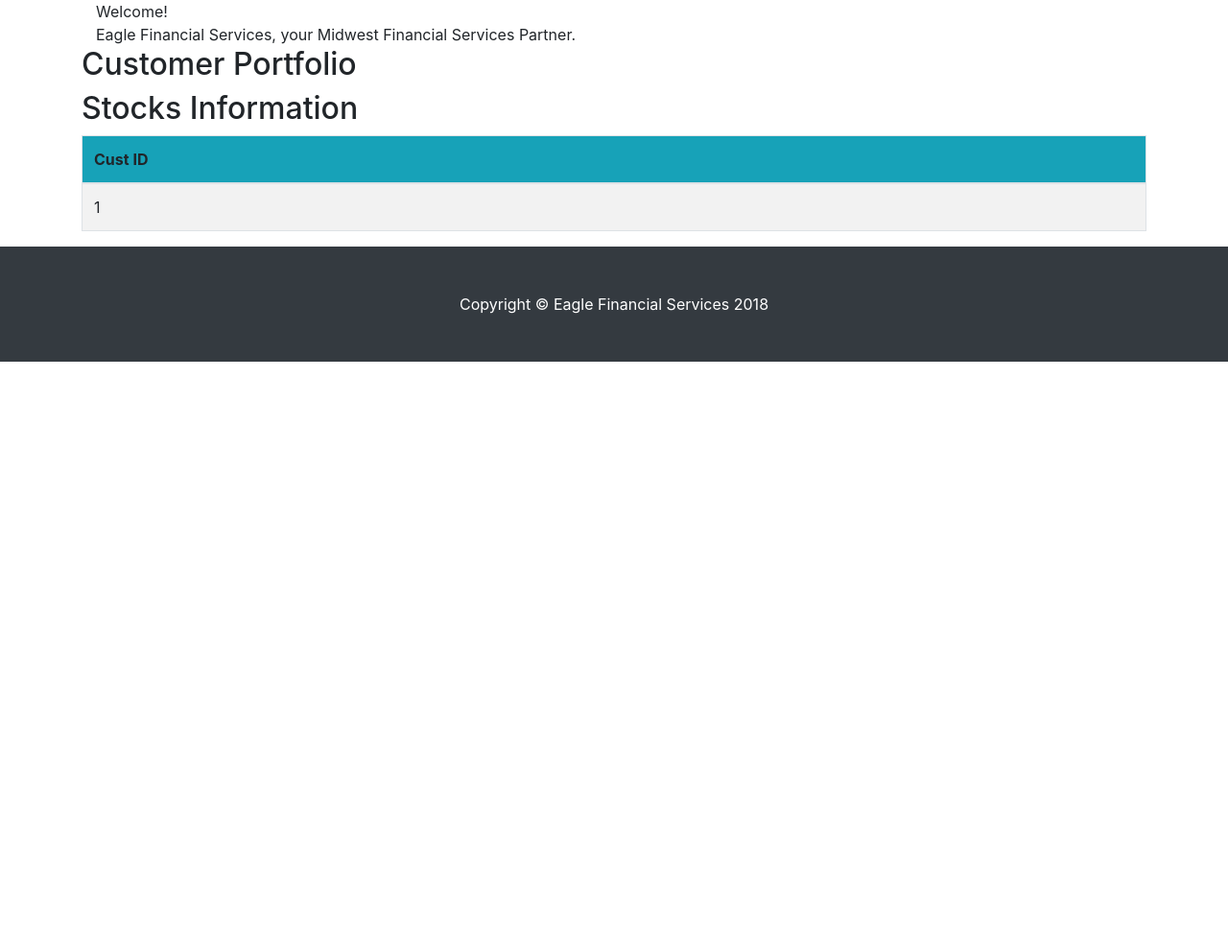
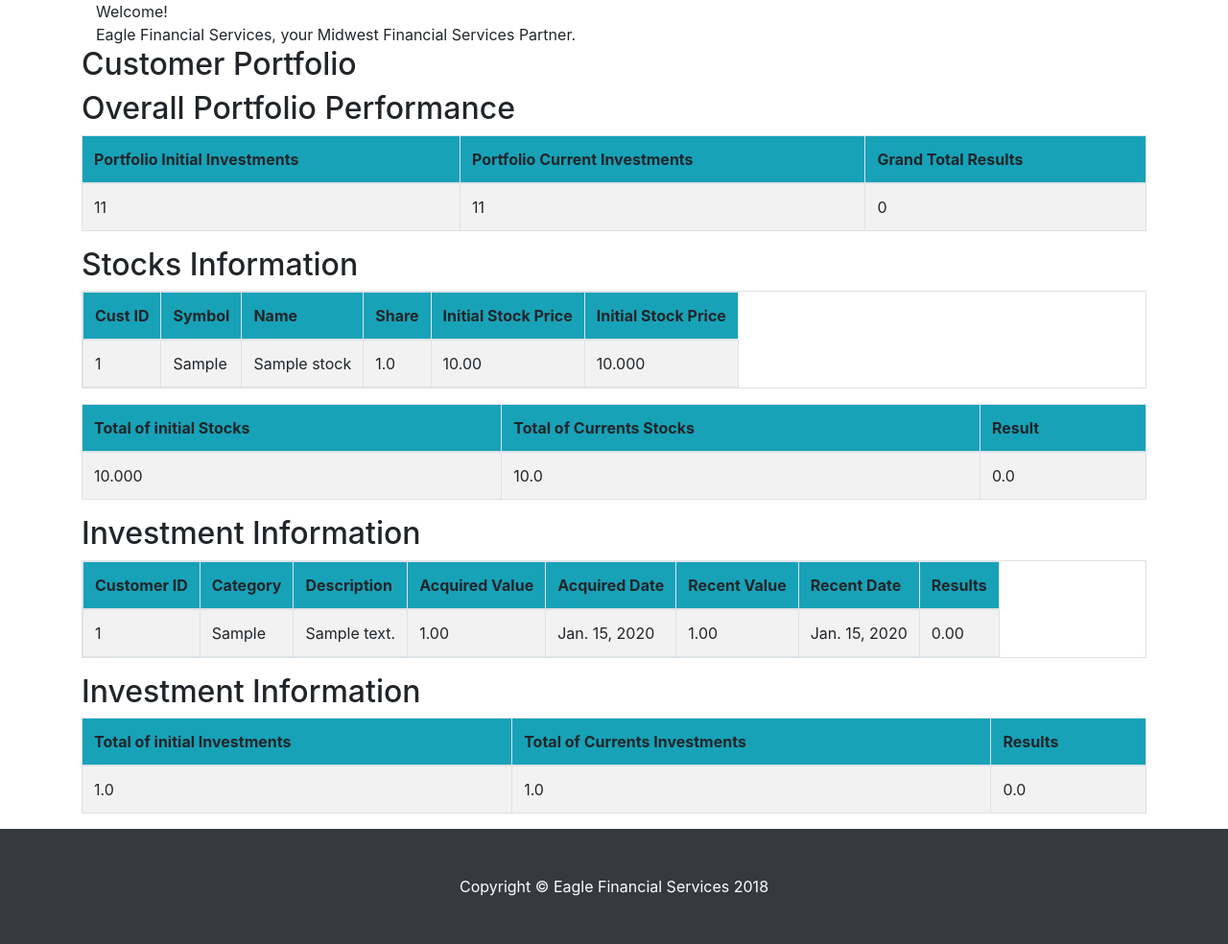
Before and after one commit to Apurva8001/app-efs, a Django app: page /customer/1/portfolio/ in a window 1280 px wide. Shown: the part 56-1040 px from the top of the page at 96% size. Before the commit the page ends 433 px from the top, so only its background shows below. Run offline with Django 3.2, Linux system fonts and the light colour scheme; a user stored in the database is signed in; tables that the repository leaves empty hold one stand-in row (values such as "Sample post"); a database or web service that is not in the repository returns one stand-in record (values such as "Sample title"); data that the repository does not hold is empty; some libraries are stand-ins or nearby versions.

Commit message:
uPGRADED CODE

```diff
--- a/efs/settings.py
+++ b/efs/settings.py
@@ -41,7 +41,9 @@
     'django.contrib.staticfiles',
     'efs_app',
     'rest_framework',
-    'mathfilters'
+    'mathfilters',
+    'django.contrib.humanize'
+
 ]
 
 MIDDLEWARE = [
--- a/efs_app/models.py
+++ b/efs_app/models.py
@@ -1,6 +1,7 @@
 from django.db import models
 from django.utils import timezone
 from django.contrib.auth.models import User
+import requests
 
 class Customer(models.Model):
     name = models.CharField(max_length=50)
@@ -68,3 +69,25 @@
 
     def initial_stock_value(self):
         return self.shares * self.purchase_price
+
+    def current_stock_price(self):
+            symbol_f = str(self.symbol)
+            main_api = 'https://www.alphavantage.co/query?function=TIME_SERIES_INTRADAY&symbol='
+            api_key = '&interval=1min&apikey=UDI6E3XXJAC7VRM3'
+            url = main_api + symbol_f + api_key
+            json_data = requests.get(url).json()
+            mkt_dt = (json_data["Meta Data"]["3. Last Refreshed"])
+            open_price = float(json_data["Time Series (1min)"][mkt_dt]["1. open"])
+            share_value = open_price
+            return share_value
+
+    def current_stock_value(self):
+        symbol_f = str(self.symbol)
+        main_api = 'https://www.alphavantage.co/query?function=TIME_SERIES_INTRADAY&symbol='
+        api_key = '&interval=1min&apikey=UDI6E3XXJAC7VRM3'
+        url = main_api + symbol_f + api_key
+        json_data = requests.get(url).json()
+        mkt_dt = (json_data["Meta Data"]["3. Last Refreshed"])
+        open_price = float(json_data["Time Series (1min)"][mkt_dt]["1. open"])
+        share_value = open_price
+        return float(share_value) * float(self.shares)
--- a/efs_app/templates/portfolio/portfolio.html
+++ b/efs_app/templates/portfolio/portfolio.html
@@ -1,4 +1,4 @@
-{% extends 'portfolio/base.html' %} {% load staticfiles %} {% load mathfilters %} {% block content %}
+{% extends 'portfolio/base.html' %} {% load staticfiles %} {% load humanize %}{% load mathfilters %} {% block content %}
 
 <body>
     <div class="container">
@@ -17,17 +17,44 @@
         <h2 style="padding-left: 15Px">Customer Portfolio</h2>
     </div>
 
+    <div class="row">
+        <h2 style="padding-left: 15Px">Overall Portfolio Performance</h2>
+    </div>
+    <div>
+        <table class="table table-striped table-bordered table-hover table-">
+            <thead>
+                <tr class="bg-info">
 
+                    <th>Portfolio Initial Investments</th>
+                    <th>Portfolio Current Investments</th>
+                    <th>Grand Total Results</th>
+
+                </tr>
+            </thead>
+            <tbody>
+                <tr>
+                    <td>{{ sav |add:sum_of_initial_stock_value | intcomma}}</td>
+                    <td>{{ srv |add:sum_current_stocks_value |intcomma }}</td>
+                    <td>{{ stockdiff |add:acquirediff | intcomma }}</td>
+                </tr>
+            </tbody>
+        </table>
+    </div>
 
     <div class="row">
         <h2 style="padding-left: 15Px">Stocks Information</h2>
     </div>
     <div>
-        <table class="table table-striped table-bordered table-hover">
+        <table class="table table-striped table-bordered table-hover table-responsive">
             <thead>
                 <tr class="bg-info">
 
                     <th>Cust ID</th>
+                    <th>Symbol</th>
+                    <th>Name</th>
+                    <th>Share</th>
+                    <th>Initial Stock Price</th>
+                    <th>Initial Stock Price</th>
 
                 </tr>
             </thead>
@@ -35,6 +62,66 @@
                 {% for stock in stocks %}
                 <tr>
                     <td>{{ stock.customer }}</td>
+                    <td>{{ stock.symbol }}</td>
+                    <td>{{ stock.name }}</td>
+                    <td>{{ stock.shares | intcomma }}</td>
+                    <td>{{ stock.purchase_price | intcomma }}</td>
+                    <td>{{ stock.initial_stock_value | intcomma }}</td>
+
+
+                </tr>
+                {% endfor %}
+            </tbody>
+        </table>
+        <table class="table table-striped table-bordered table-hover table-">
+            <thead>
+                <tr class="bg-info">
+
+                    <th>Total of initial Stocks</th>
+                    <th>Total of Currents Stocks</th>
+                    <th>Result</th>
+
+                </tr>
+            </thead>
+            <tbody>
+                <tr>
+                    <td>{{ sum_of_initial_stock_value | intcomma }}</td>
+                    <td>{{ sum_current_stocks_value | intcomma }}</td>
+                    <td>{{ sum_current_stocks_value |sub:sum_of_initial_stock_value |intcomma }}</td>
+                </tr>
+            </tbody>
+        </table>
+    </div>
+    <div class="row">
+        <h2 style="padding-left: 15Px">Investment Information</h2>
+    </div>
+    <div>
+        <table class="table table-striped table-bordered table-hover table-responsive">
+            <thead>
+                <tr class="bg-info">
+
+                    <th>Customer ID</th>
+                    <th>Category</th>
+                    <th>Description</th>
+                    <th>Acquired Value</th>
+                    <th>Acquired Date</th>
+                    <th>Recent Value</th>
+                    <th>Recent Date</th>
+                    <th>Results</th>
+
+                </tr>
+            </thead>
+            <tbody>
+                {% for investment in investments %}
+                <tr>
+                    <td>{{ investment.customer }}</td>
+                    <td>{{ investment.category }}</td>
+                    <td>{{ investment.description }}</td>
+                    <td>{{ investment.acquired_value | intcomma }}</td>
+                    <td>{{ investment.acquired_date }}</td>
+                    <td>{{ investment.recent_value | intcomma}}</td>
+                    <td>{{ investment.recent_date }}</td>
+                    <td>{{ investment.results_by_investment | intcomma}}</td>
 
 
                 </tr>
@@ -42,4 +129,27 @@
             </tbody>
         </table>
     </div>
+    <div class="row">
+        <h2 style="padding-left: 15Px">Investment Information</h2>
+    </div>
+    <div>
+        <table class="table table-striped table-bordered table-hover table-">
+            <thead>
+                <tr class="bg-info">
+
+                    <th>Total of initial Investments</th>
+                    <th>Total of Currents Investments</th>
+                    <th>Results</th>
+
+                </tr>
+            </thead>
+            <tbody>
+                <tr>
+                    <td>{{ sav | intcomma }}</td>
+                    <td>{{ srv | intcomma}}</td>
+                    <td>{{ srv |sub:sav | intcomma}}</td>
+                </tr>
+            </tbody>
+        </table>
+    </div>
     {% endblock %}
--- a/efs_app/urls.py
+++ b/efs_app/urls.py
@@ -17,6 +17,8 @@
 from django.contrib import admin
 from efs_app.views import IndexPage
 from . import views
+from rest_framework.urlpatterns import format_suffix_patterns
+
 app_name = 'efs_app'
 
 urlpatterns = [
@@ -35,4 +37,6 @@
     url(r'^investment/(?P<pk>\d+)/delete/$', views.investment_delete, name='investment_delete'),
     url(r'^investment/(?P<pk>\d+)/edit/$', views.investment_edit, name='investment_edit'),
     url(r'^investment/create/$', views.investment_new, name='investment_new'),
+    url(r'^customers_json/', views.CustomerList.as_view()),
 ]
+urlpatterns = format_suffix_patterns(urlpatterns)
--- a/efs_app/views.py
+++ b/efs_app/views.py
@@ -6,6 +6,11 @@
 from .forms import *
 from django.db.models import Sum
 from django.urls import reverse
+from rest_framework.views import APIView
+from rest_framework.response import Response
+from rest_framework import status
+from .serializers import CustomerSerializer
+
 
 # Create your views here.
 
@@ -149,14 +154,43 @@
    return render(request, 'portfolio/investment_list.html', {'investments': investments})
 
 @login_required
-def portfolio(request,pk):
-   customer = get_object_or_404(Customer, pk=pk)
-   customers = Customer.objects.filter(created_date__lte=timezone.now())
-   investments =Investment.objects.filter(customer=pk)
-   stocks = Stock.objects.filter(customer=pk)
-   sum_acquired_value = Investment.objects.filter(customer=pk).aggregate(Sum('acquired_value'))
+def portfolio(request, pk):
+    customer = get_object_or_404(Customer, pk=pk)
+    customers = Customer.objects.filter(created_date__lte=timezone.now())
+    investments = Investment.objects.filter(customer=pk)
+    stocks = Stock.objects.filter(customer=pk)
+    sum_acquired_value = Investment.objects.filter(customer=pk).aggregate(Sum('acquired_value'))
+    sum_recent_value = Investment.objects.filter(customer=pk).aggregate(Sum('recent_value'))
+    sav = float(sum_acquired_value['acquired_value__sum'])
+    srv = float(sum_recent_value['recent_value__sum'])
+    print (sav)
+    print (srv)
+    # Initialize the value of the stocks
+    sum_current_stocks_value = 0
+    sum_of_initial_stock_value = 0
+
+    # Loop through each stock and add the value to the total
+    for stock in stocks:
+        sum_current_stocks_value += stock.current_stock_value()
+        sum_of_initial_stock_value += stock.initial_stock_value()
+
+    return render(request, 'portfolio/portfolio.html', {'customers': customers, 'investments': investments,
+                                                        'stocks': stocks,
+                                                        'sum_acquired_value': sum_acquired_value,
+                                                        'sum_recent_value': sum_recent_value,
+                                                        'sum_current_stocks_value': sum_current_stocks_value,
+                                                        'sum_of_initial_stock_value': sum_of_initial_stock_value,
+                                                        'sav':sav,
+                                                        'srv':srv,
+                                                        'stockdiff': float(sum_current_stocks_value) - float(sum_of_initial_stock_value),
+                                                        'acquirediff': float(srv) - float(sav) })
 
 
-   return render(request, 'portfolio/portfolio.html', {'customers': customers, 'investments': investments,
-                                                      'stocks': stocks,
-                                                      'sum_acquired_value': sum_acquired_value,})
+# List at the end of the views.py
+# Lists all customers
+class CustomerList(APIView):
+
+    def get(self,request):
+        customers_json = Customer.objects.all()
+        serializer = CustomerSerializer(customers_json, many=True)
+        return Response(serializer.data)
```
Also changed, not shown: efs_app/serializers.py (added, +9 -0 lines), requirements.txt (+6 -2 lines).
